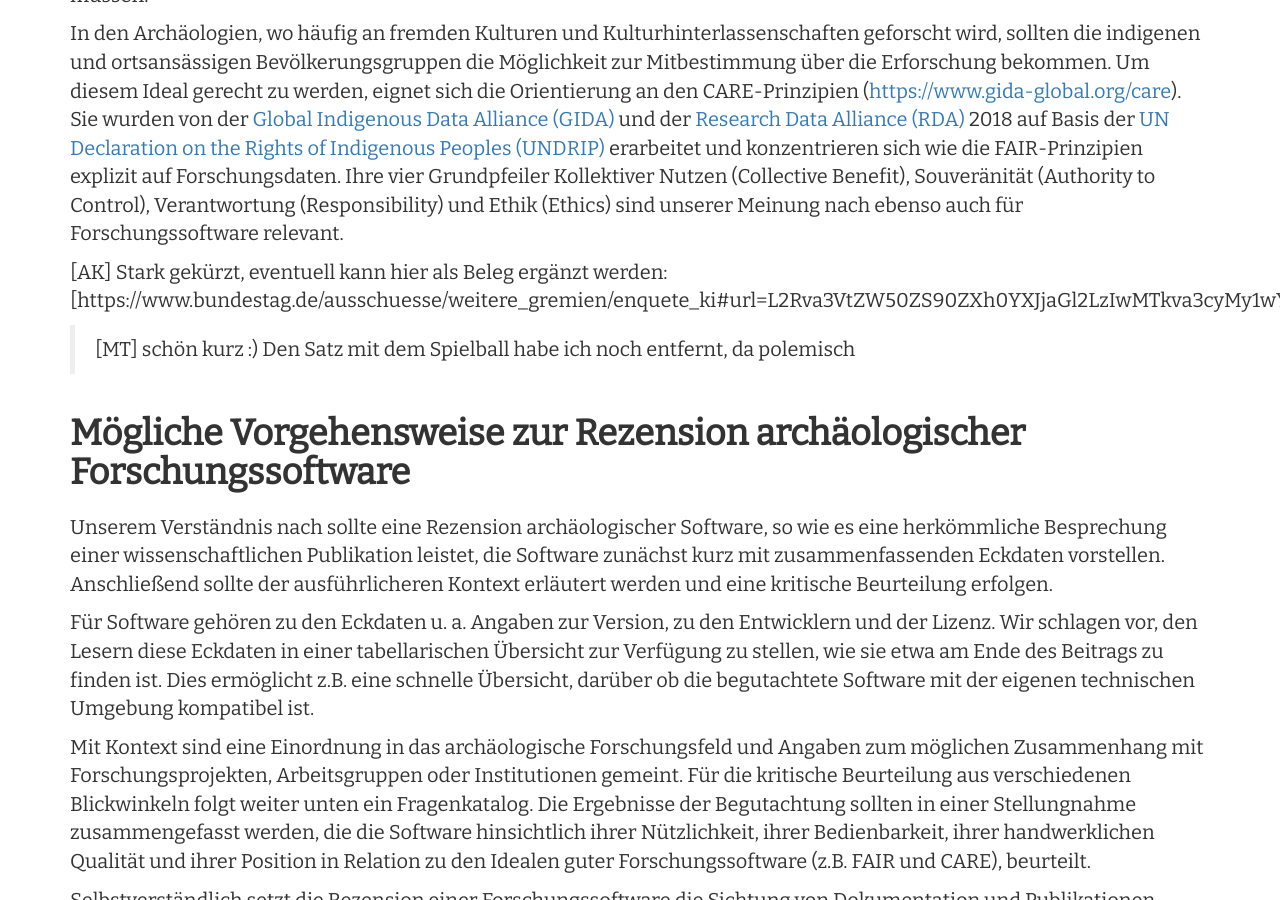
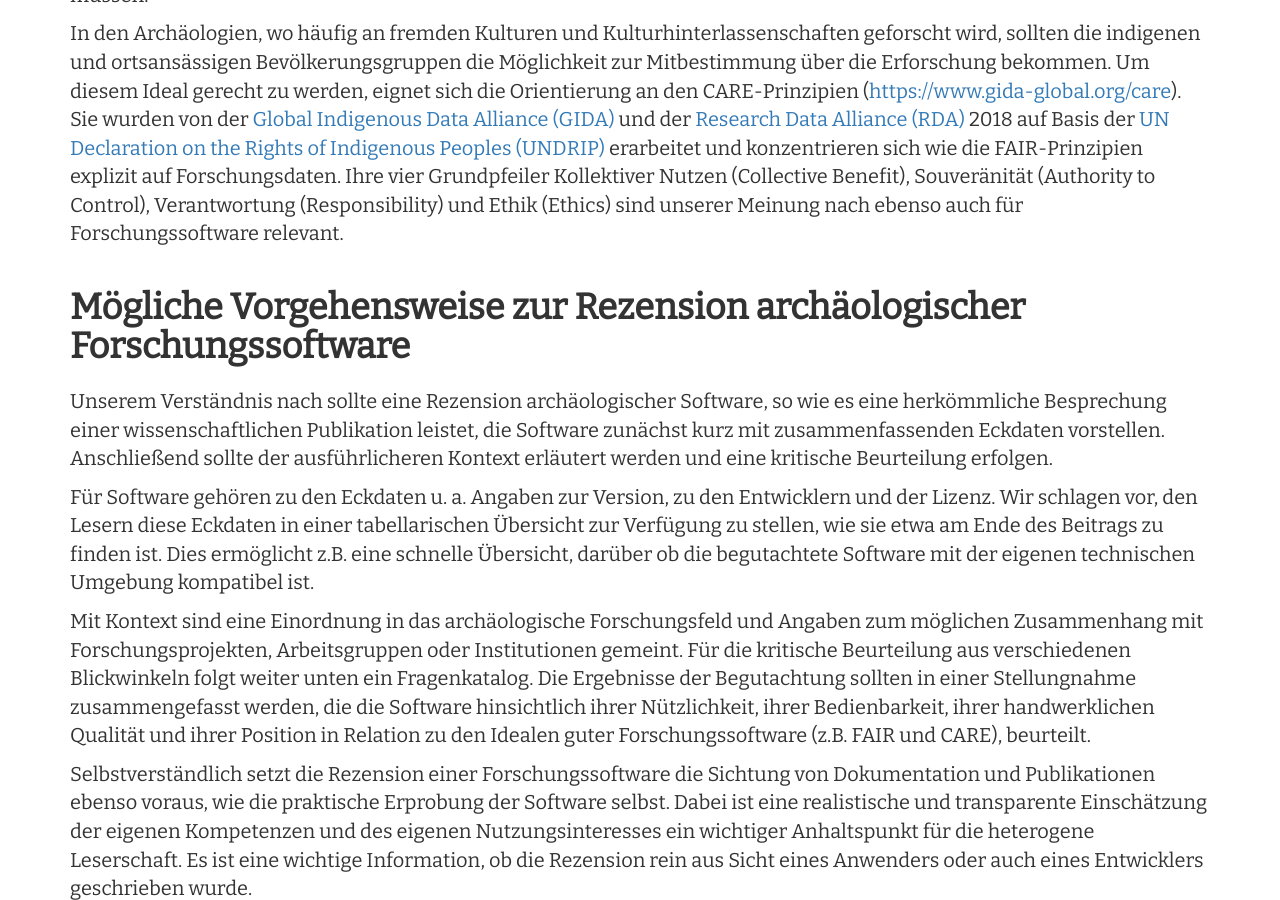
Before and after one commit to Research-Squirrel-Engineers/Impuls_SoftwareRezensionen_DGUF, a Jekyll site: the page built from Draft.md, in a window 1280 px wide and 900 px high, scrolled down 6694 px. Built offline with Jekyll 4.4.1, drawn with Linux system fonts in a browser that asks for light colours; nearby versions of some CDN libraries.

Commit message:
Kommentare aus Forschungssoftware entfernt

```diff
--- a/Draft.md
+++ b/Draft.md
@@ -144,10 +144,6 @@ In den Leitlinien der DFG werden in Leitlinie 2 und 10 ethische Aspekte im Forsc
 Privilegien und Ungleichheiten in der altertumswissenschaftlichen Forschung werden unbewusst auch in der Forschungssoftware fortgeschrieben: Für archäologische Feldarbeit wird beispielsweise oft Software zur Datenaufnahme eingesetzt, die für die Mehrheit der Mitarbeiter vor Ort aufgrund einer Sprachbarriere nicht verständlich ist. Eine Folge kann sein, dass diese Teammitglieder sich nicht weiter qualifizieren und anspruchsvollere Aufgaben übernehmen können. Proprietäre Software oder teure Hardware benachteiligt wiederum Forscher, die mit weniger Finanzmitteln auskommen müssen.
 
 In den Archäologien, wo häufig an fremden Kulturen und Kulturhinterlassenschaften geforscht wird, sollten die indigenen und ortsansässigen Bevölkerungsgruppen die Möglichkeit zur Mitbestimmung über die Erforschung bekommen. Um diesem Ideal gerecht zu werden, eignet sich die Orientierung an den CARE-Prinzipien ([https://www.gida-global.org/care](https://www.gida-global.org/care)). Sie wurden von der [Global Indigenous Data Alliance (GIDA)](https://www.gida-global.org) und der [Research Data Alliance (RDA)](https://www.rd-alliance.org) 2018 auf Basis der [UN Declaration on the Rights of Indigenous Peoples (UNDRIP)](https://www.un.org/development/desa/indigenouspeoples/declaration-on-the-rights-of-indigenous-peoples.html) erarbeitet und konzentrieren sich wie die FAIR-Prinzipien explizit auf Forschungsdaten. Ihre vier Grundpfeiler Kollektiver Nutzen (Collective Benefit), Souveränität (Authority to Control), Verantwortung (Responsibility) und Ethik (Ethics) sind unserer Meinung nach ebenso auch für Forschungssoftware relevant.
-
-[AK] Stark gekürzt, eventuell kann hier als Beleg ergänzt werden: [https://www.bundestag.de/ausschuesse/weitere_gremien/enquete_ki#url=L2Rva3VtZW50ZS90ZXh0YXJjaGl2LzIwMTkva3cyMy1wYS1lbnF1ZXRlLWtpLTY0NDAxMA==&mod=mod569768].
-
-> [MT] schön kurz :) Den Satz mit dem Spielball habe ich noch entfernt, da polemisch
 
 
 ## Mögliche Vorgehensweise zur Rezension archäologischer Forschungssoftware
```
